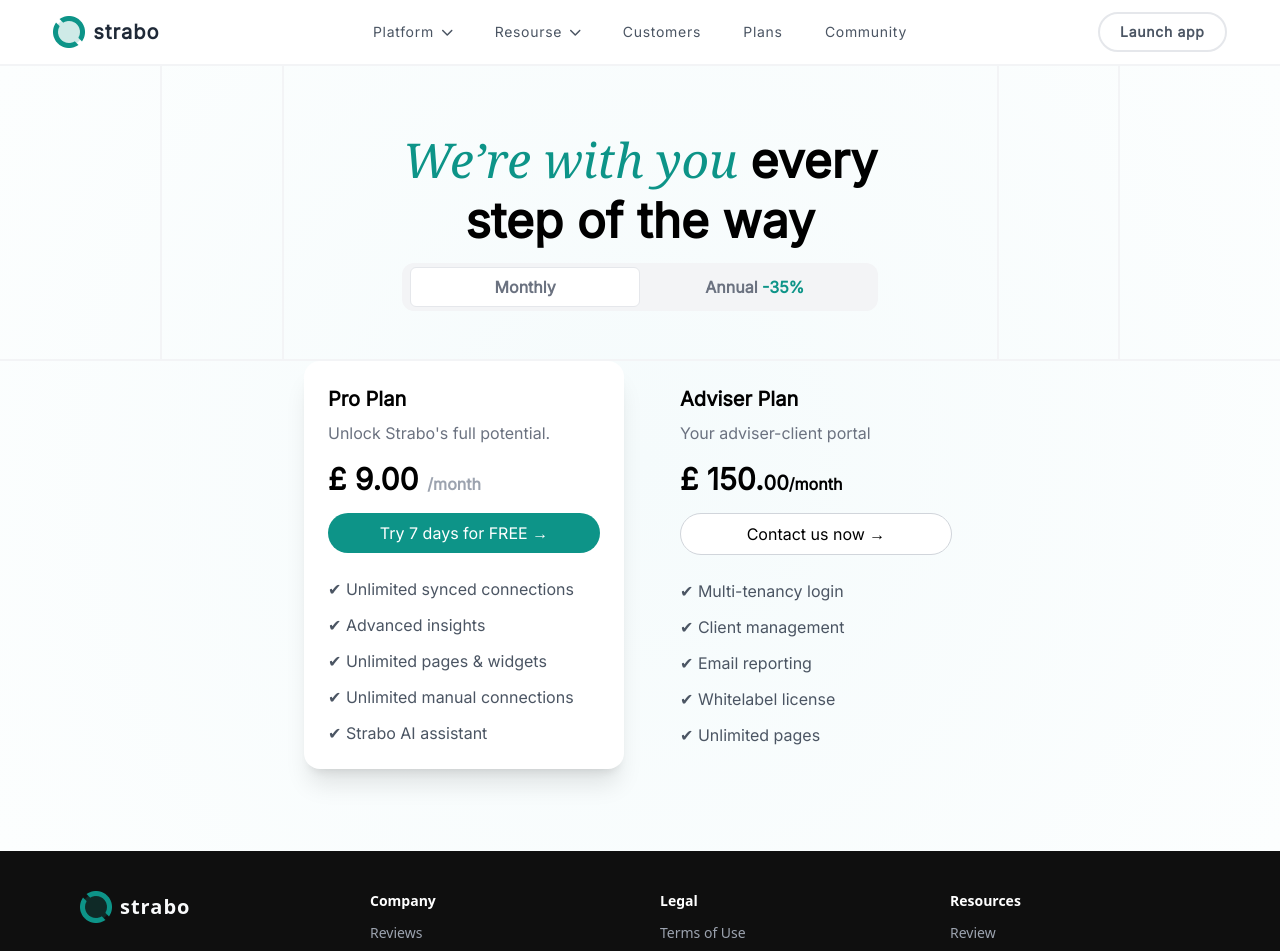
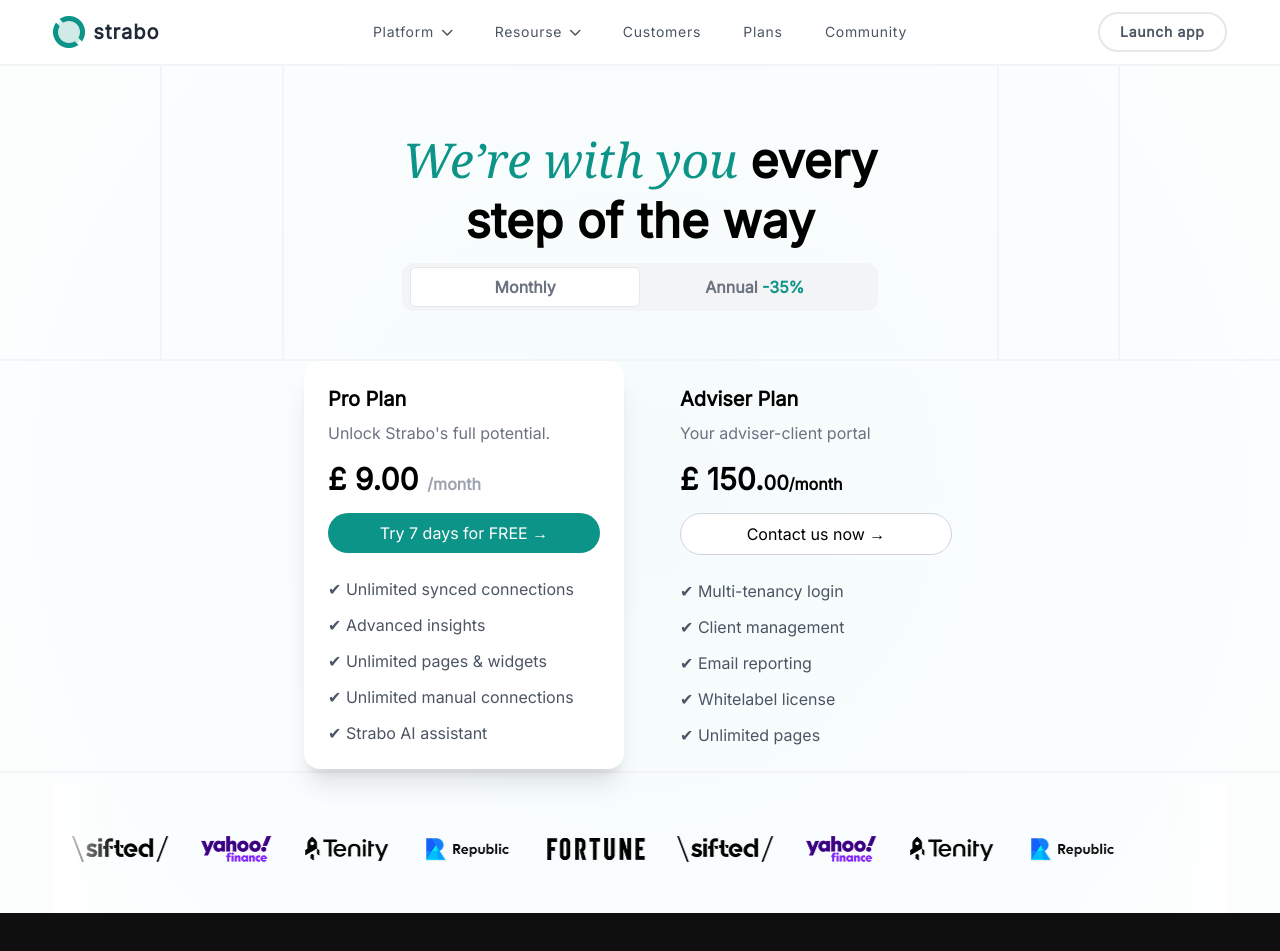
Before and after one commit to hasnain23233/strabo_website, a React (Vite) app: page /plan in a window 1280 px wide. Shown: the top 951 px of the page. Built offline with nearby package versions, Linux system fonts and the light colour scheme; a web font is replaced by a local one.

Commit message:
update the code of the task k

```diff
--- /dev/null
+++ b/src/components/Slider.jsx
@@ -0,0 +1,30 @@
+import React from 'react'
+import img from '../assets/img.png'
+import img2 from '../assets/img2.png'
+import img3 from '../assets/img3.png'
+import img4 from '../assets/img4.png'
+import img5 from '../assets/img5.png'
+
+const Slider = () => {
+    const images = [img, img2, img3, img4, img5];
+    return (
+        <div className="relative overflow-hidden w-11/12 m-auto mt-3 py-8">
+            {/* Left Blur */}
+            <div className="absolute left-0 top-0 h-full w-16 bg-gradient-to-r from-white to-transparent z-10" />
+            {/* Right Blur */}
+            <div className="absolute right-0 top-0 h-full w-16 bg-gradient-to-l from-white to-transparent z-10" />
+
+            <div className="animate-marquee flex justify-between  w-full  gap-8">
+                {[...images, ...images].map((image, index) => (
+                    <img
+                        key={index}
+                        src={image}
+                        alt={`image-${index}`}
+                    />
+                ))}
+            </div>
+        </div>
+    )
+}
+
+export default Slider
--- a/src/pages/Plan.jsx
+++ b/src/pages/Plan.jsx
@@ -1,4 +1,5 @@
 import React, { useState } from 'react'
+import Slider from '../components/Slider'
 
 const Plan = () => {
     const [text, setText] = useState(true)
@@ -23,11 +24,8 @@
                         </div>
                     </div>
                 </div>
-                <div className="border-t-2 border-gray-100 ">
-
-
-                    <div className="flex justify-center items-start gap-8 pb-20">
-
+                <div className="border-y-2 border-gray-100 ">
+                    <div className="flex justify-center items-start gap-8 ">
                         {/* Pro Plan */}
                         <div className="bg-white shadow-xl rounded-2xl p-6 w-80">
                             <h2 className="text-xl font-semibold mb-2">Pro Plan</h2>
@@ -71,6 +69,7 @@
                         </div>
                     </div>
                 </div>
+                <Slider />
             </div>
         </div>
     )
--- a/src/pages/home..jsx
+++ b/src/pages/home..jsx
@@ -14,6 +14,7 @@
 import client from '../assets/client.png'
 import beckgroundImg from '../assets/beckgroundImg.png'
 import FaqSection from '../components/FaqSection';
+import Slider from '../components/Slider';
 
 
 const home = () => {
@@ -80,22 +81,7 @@
                     <div className="absolute bottom-0 left-0 w-full h-32 bg-gradient-to-t to-[#fcfcfcc7] from-[#fcfcfceb] z-10" />
                 </div>
             </div>
-            <div className="relative overflow-hidden w-11/12 m-auto mt-3 py-8">
-                {/* Left Blur */}
-                <div className="absolute left-0 top-0 h-full w-16 bg-gradient-to-r from-white to-transparent z-10" />
-                {/* Right Blur */}
-                <div className="absolute right-0 top-0 h-full w-16 bg-gradient-to-l from-white to-transparent z-10" />
-
-                <div className="animate-marquee flex justify-between  w-full  gap-8">
-                    {[...images, ...images].map((image, index) => (
-                        <img
-                            key={index}
-                            src={image}
-                            alt={`image-${index}`}
-                        />
-                    ))}
-                </div>
-            </div>
+            <Slider />
             <div className=' border-x-2  border-gray-100 m-auto text-center mt-12'>
                 <div className='border-b-2 border-gray-100'>
                     <div className='border-x-2 w-11/12 m-auto border-gray-100'>
```
